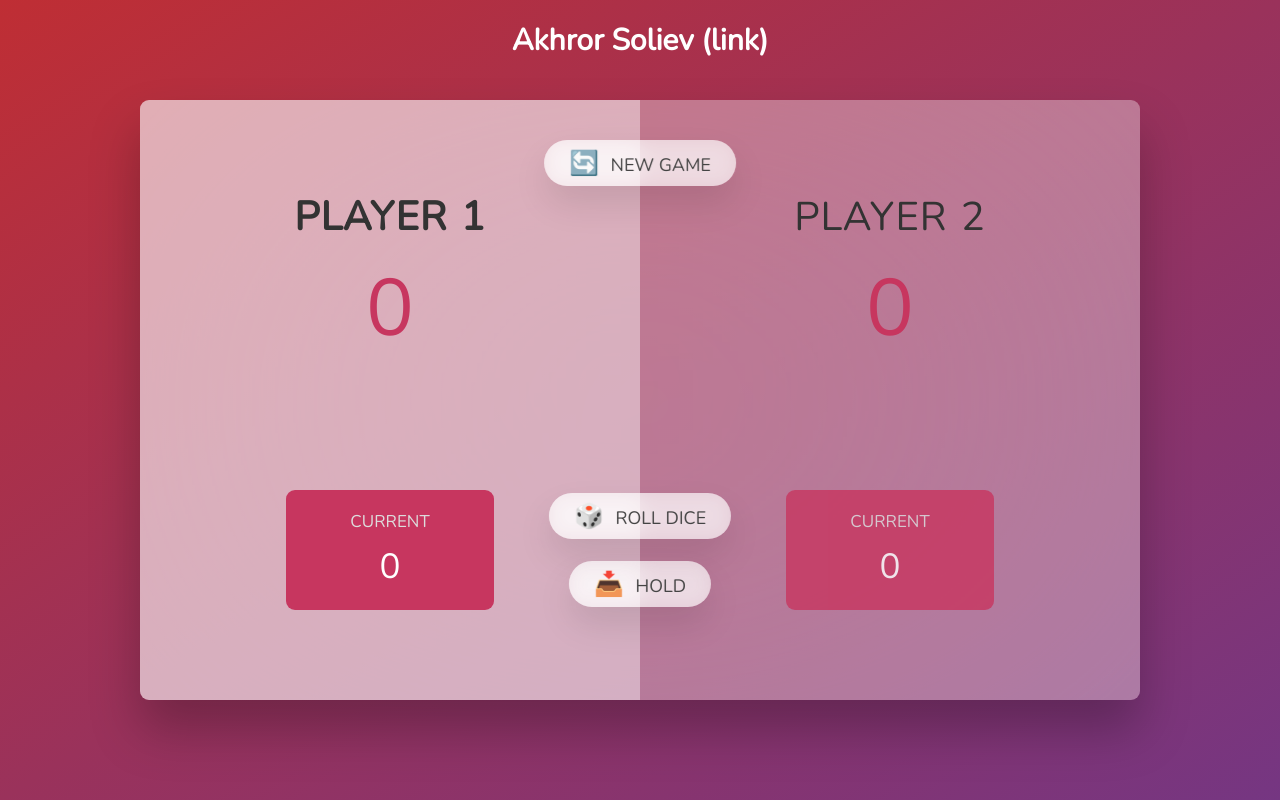
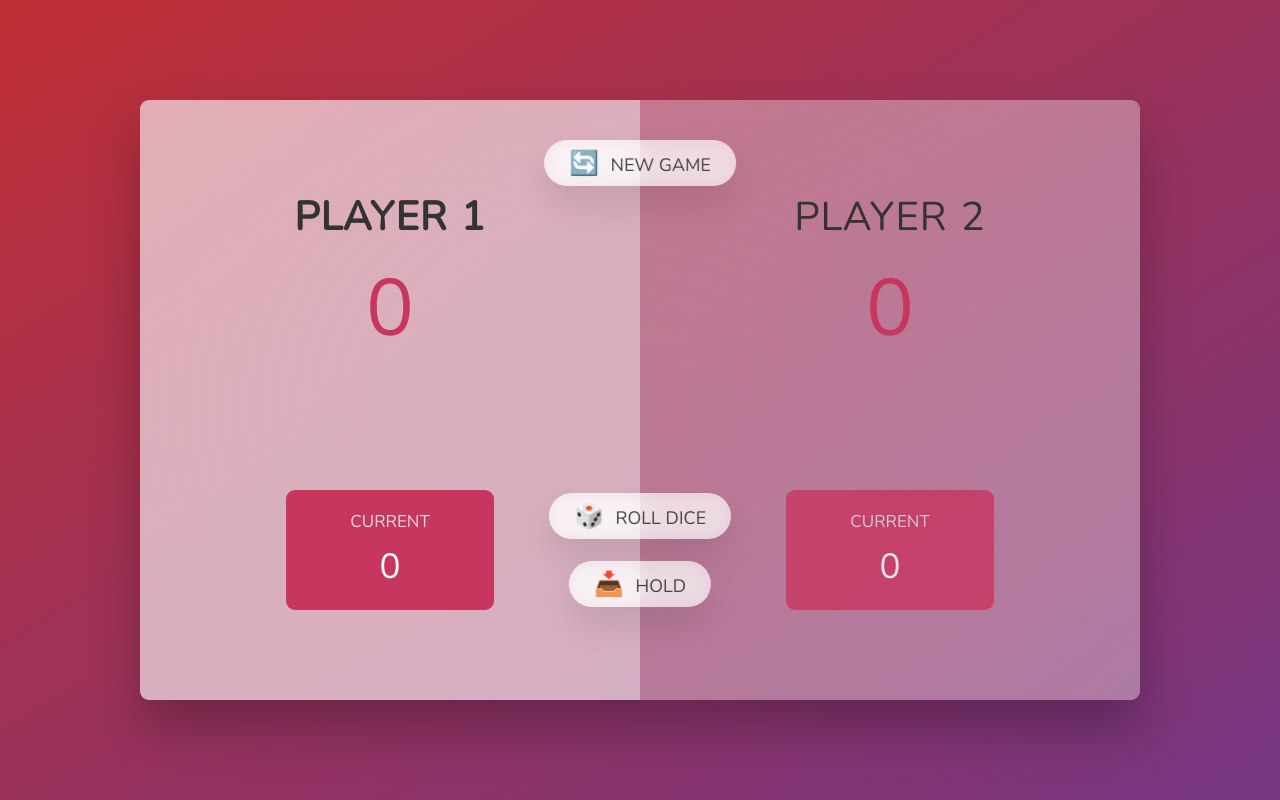
Before and after one commit to Ismoiljon007/game, a plain HTML site: page index.html in a window 1280 px wide. Drawn offline with nearby package versions, Linux system fonts and the light colour scheme.

Commit message:
game new

```diff
--- a/index.html
+++ b/index.html
@@ -8,13 +8,6 @@
     <title>Pig Game</title>
   </head>
   <body>
-    <h4 class="mine">
-      <a
-        href="https://www.youtube.com/channel/UCUcemL3X42d5lkcdtTlnbYQ/featured"
-      >
-        Akhror Soliev (link)
-      </a>
-    </h4>
     <main>
       <section class="player player--0 player--active">
         <h2 class="name" id="name--0">Player 1</h2>
```
